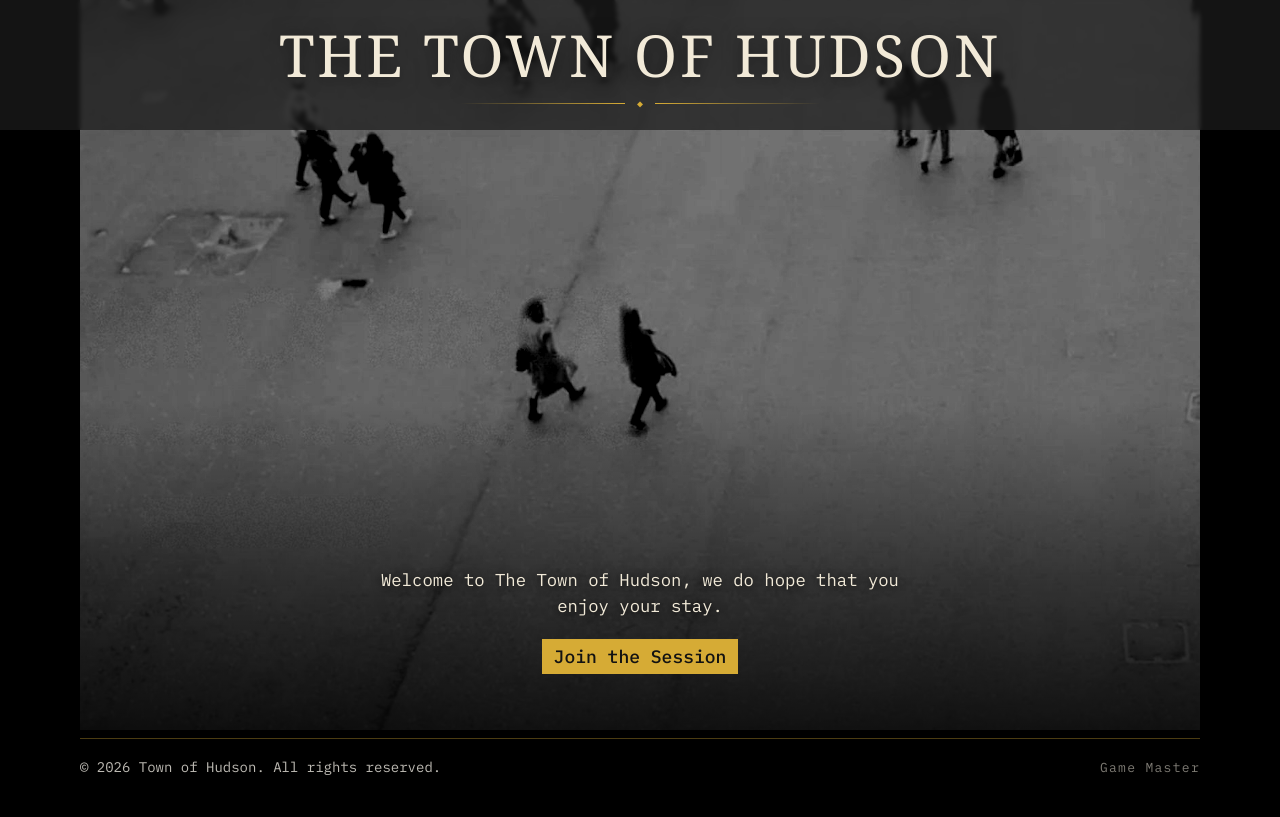
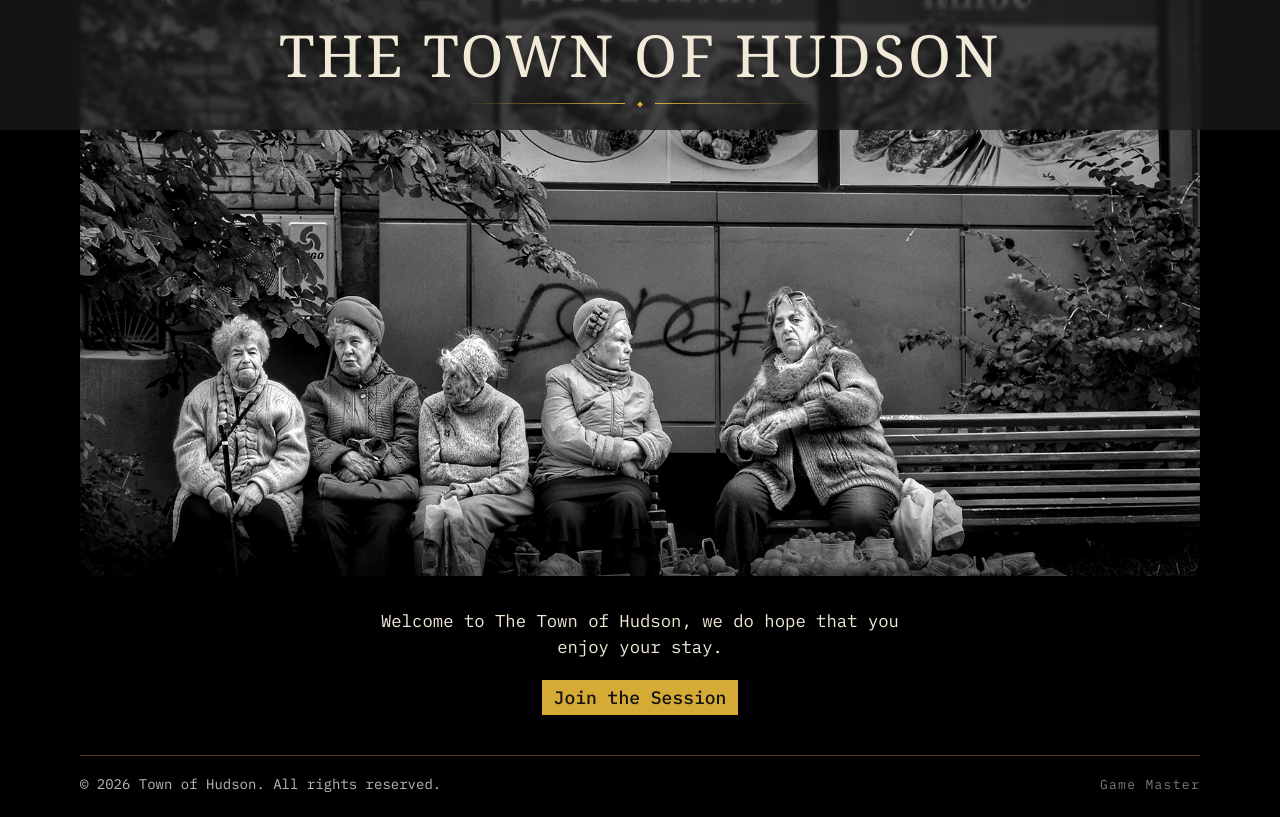
Before and after one commit to connorpeytonallen-cyber/table-soundboard, a plain HTML site: page index.html in a window 1280 px wide. Drawn offline with Linux system fonts and the light colour scheme; a web font is replaced by a local one.

Commit message:
Bench photo with text below the frame

```diff
--- a/index.html
+++ b/index.html
@@ -11,7 +11,7 @@
   :root {
     --bg: #0a0a0a; --panel: #121212; --panel-2: #1b1b1b; --line: #2f2f2f; --rule: #bdbdbd;
     --text: #f1efe9; --cream: #f2ead8; --muted: #a29b8c; --gold: #d6ab35; --gold-ink: #121212; --danger: #c8584f;
-    --photo: url("town.jpg");
+    --photo: url("bench.jpg");
     --display: "Gugi", "Poiret One", Georgia, sans-serif;
     --mono: "IBM Plex Mono", ui-monospace, Consolas, monospace;
   }
@@ -44,11 +44,12 @@
   /* ---------- Hero ---------- */
   /* Black page, photo framed in the middle, see-through title band across the top */
   .hero { position: relative; flex: 1; display: flex; justify-content: center; background: #000; padding: 0 0 8px; }
-  .stage { position: relative; width: min(1120px, 100%); min-height: clamp(540px, 86vh, 900px); overflow: hidden; }
-  .hero-art { position: absolute; inset: 0; background: #000 var(--photo) center / cover no-repeat;
-    filter: grayscale(1) brightness(1.55) contrast(1.3); }
+  .stage { position: relative; width: min(1120px, 100%); display: flex; flex-direction: column; }
+  .frame { position: relative; height: clamp(440px, 72vh, 780px); overflow: hidden; }
+  .hero-art { position: absolute; inset: 0; background: #000 var(--photo) 50% 70% / cover no-repeat;
+    filter: grayscale(1) contrast(1.05); }
   .hero-shade { position: absolute; inset: 0;
-    background: linear-gradient(to bottom, transparent 0%, transparent 55%, rgba(0,0,0,.5) 80%, rgba(0,0,0,.82) 100%); }
+    background: linear-gradient(to bottom, transparent 0%, transparent 85%, rgba(0,0,0,.6) 100%); }
   .band { position: absolute; top: 0; left: 0; right: 0; z-index: 2; text-align: center;
     background: rgba(28,28,28,.72); -webkit-backdrop-filter: blur(2px); backdrop-filter: blur(2px);
     padding: clamp(18px, 3.2vh, 30px) 16px clamp(14px, 2.4vh, 22px); }
@@ -57,8 +58,8 @@
   .deco { display: flex; align-items: center; gap: 12px; width: min(360px, 70%); margin: 12px auto 0; color: var(--gold); font-size: 10px; }
   .deco::before, .deco::after { content: ""; flex: 1; height: 1px; background: linear-gradient(90deg, transparent, var(--gold)); }
   .deco::after { background: linear-gradient(90deg, var(--gold), transparent); }
-  .hero-copy { position: absolute; left: 0; right: 0; bottom: 0; z-index: 2; display: flex; flex-direction: column; align-items: center;
-    text-align: center; padding: 0 20px clamp(36px, 7vh, 64px); }
+  .hero-copy { position: relative; z-index: 2; display: flex; flex-direction: column; align-items: center;
+    text-align: center; padding: clamp(22px, 4vh, 34px) 20px clamp(22px, 4vh, 34px); }
   .lede { font-size: clamp(15px, 1.35vw, 18px); line-height: 1.5; margin: 0 auto 20px; max-width: 560px; color: var(--cream); text-shadow: 0 1px 10px rgba(0,0,0,.85); }
   .cta { display: flex; justify-content: center; }
   .join-form { display: flex; gap: 8px; justify-content: center; flex-wrap: wrap; }
@@ -127,9 +128,8 @@
   #yt-box { position: fixed; left: -9999px; top: 0; width: 200px; height: 113px; overflow: hidden; }
 
   @media (max-width: 760px) {
-    .stage { min-height: calc(100vh - 70px); }
-    .hero-art { background-position: 40% center; }
-    .hero-shade { background: linear-gradient(to bottom, transparent 0%, transparent 35%, rgba(0,0,0,.6) 65%, rgba(0,0,0,.9) 100%); }
+    .frame { height: 62vh; min-height: 380px; }
+    .hero-art { background-position: 30% 75%; }
   }
 </style>
 </head>
@@ -143,8 +143,10 @@
    <div class="deco" aria-hidden="true">◆</div>
  </div>
  <div class="stage">
-  <div class="hero-art" aria-hidden="true"></div>
-  <div class="hero-shade" aria-hidden="true"></div>
+  <div class="frame" aria-hidden="true">
+    <div class="hero-art"></div>
+    <div class="hero-shade"></div>
+  </div>
   <div class="hero-copy">
 
     <div id="home">
```
